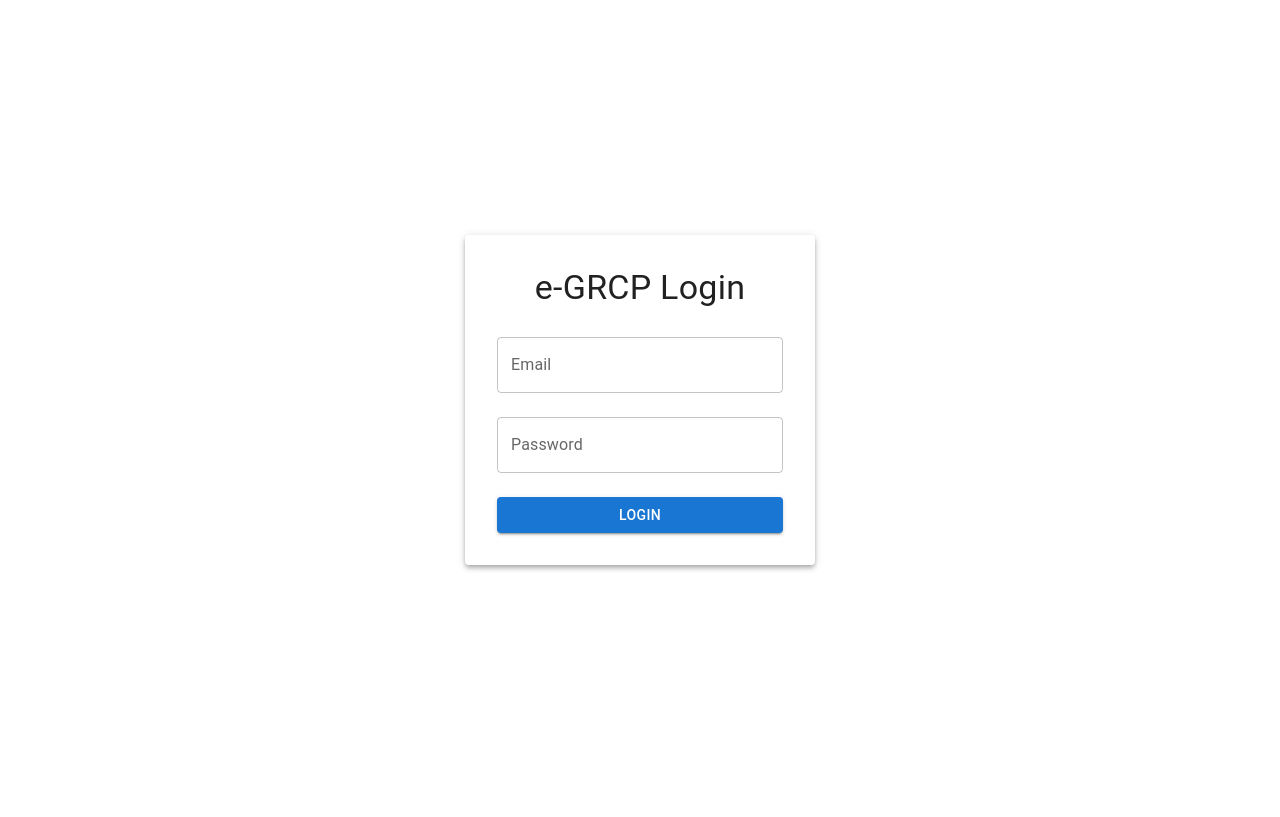
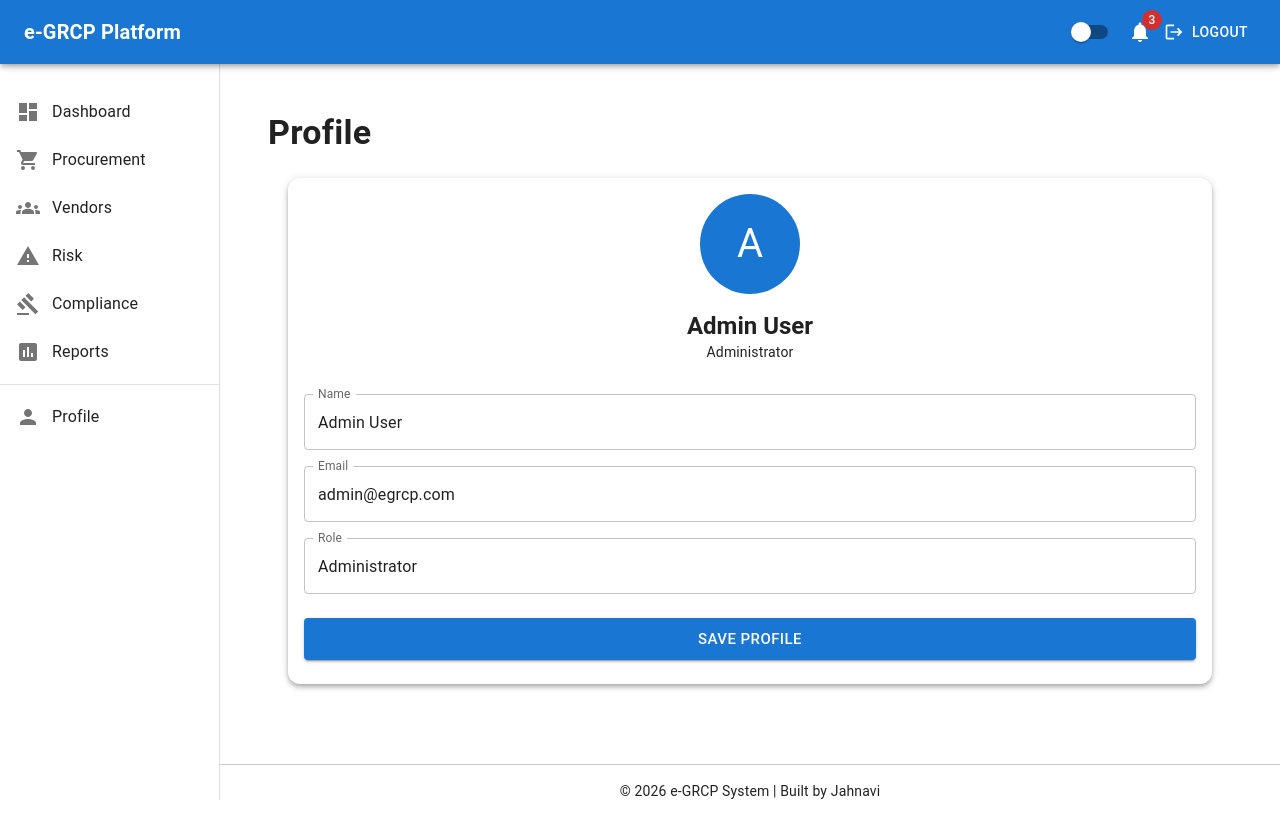
Before and after one commit to 20Jahnavi/e-grcp-frontend, a React (Vite) app: page /profile in a window 1280 px wide. Before the commit this address led to /. Built offline with nearby package versions, Linux system fonts and the light colour scheme; sample sign-in values are in the browser's storage.

Commit message:
frontend deploy

```diff
--- a/src/features/auth/pages/LoginPage.jsx
+++ b/src/features/auth/pages/LoginPage.jsx
@@ -1,3 +1,4 @@
+
 import { useState } from "react";
 
 import { useNavigate }
@@ -29,13 +30,10 @@ function LoginPage() {
 
   const handleLogin = () => {
 
-    // Admin Login
+    // ADMIN LOGIN
     if (
-      email ===
-        "admin@gmail.com" &&
-
-      password ===
-        "admin@123"
+      email === "admin" &&
+      password === "admin123"
     ) {
 
       localStorage.setItem(
@@ -49,19 +47,17 @@ function LoginPage() {
       );
 
       toast.success(
-        "Admin Login Successful!"
+        "Login Successful"
       );
 
       navigate("/dashboard");
+
     }
 
-    // Employee Login
+    // USER LOGIN
     else if (
-      email ===
-        "jaanu@gmail.com" &&
-
-      password ===
-        "jaanu@123"
+      email === "user" &&
+      password === "user123"
     ) {
 
       localStorage.setItem(
@@ -71,23 +67,26 @@ function LoginPage() {
 
       localStorage.setItem(
         "role",
-        "employee"
+        "user"
       );
 
       toast.success(
-        "Employee Login Successful!"
+        "Login Successful"
       );
 
       navigate("/dashboard");
+
     }
 
-    // Invalid Login
+    // INVALID LOGIN
     else {
 
       toast.error(
-        "Invalid Email or Password"
+        "Invalid Credentials"
       );
+
     }
+
   };
 
   return (
@@ -119,7 +118,7 @@ function LoginPage() {
 
         <TextField
           fullWidth
-          label="Email"
+          label="Username"
           margin="normal"
           value={email}
           onChange={(e) =>
--- a/src/features/compliance/CompliancePage.jsx
+++ b/src/features/compliance/CompliancePage.jsx
@@ -47,7 +47,6 @@ function CompliancePage() {
         {complianceData.map((item) => (
 
           <Grid
-            item
             xs={12}
             md={4}
             key={item.id}
--- a/src/features/dashboard/DashboardPage.jsx
+++ b/src/features/dashboard/DashboardPage.jsx
@@ -1,3 +1,4 @@
+
 import {
   Box,
   Typography,
@@ -87,7 +88,7 @@ function DashboardPage() {
         sx={{ mb: 4 }}
       >
 
-        <Grid item xs={12} md={3}>
+        <Grid xs={12} md={3}>
 
           <Card>
 
@@ -107,7 +108,7 @@ function DashboardPage() {
 
         </Grid>
 
-        <Grid item xs={12} md={3}>
+        <Grid xs={12} md={3}>
 
           <Card>
 
@@ -127,7 +128,7 @@ function DashboardPage() {
 
         </Grid>
 
-        <Grid item xs={12} md={3}>
+        <Grid xs={12} md={3}>
 
           <Card>
 
@@ -147,7 +148,7 @@ function DashboardPage() {
 
         </Grid>
 
-        <Grid item xs={12} md={3}>
+        <Grid xs={12} md={3}>
 
           <Card>
 
@@ -173,7 +174,7 @@ function DashboardPage() {
       <Grid container spacing={3}>
 
         {/* Pie Chart */}
-        <Grid item xs={12} md={6}>
+        <Grid xs={12} md={6}>
 
           <Card>
 
@@ -234,7 +235,7 @@ function DashboardPage() {
         </Grid>
 
         {/* Bar Chart */}
-        <Grid item xs={12} md={6}>
+        <Grid xs={12} md={6}>
 
           <Card>
 
--- a/src/features/profile/ProfilePage.jsx
+++ b/src/features/profile/ProfilePage.jsx
@@ -9,28 +9,21 @@ import {
   Button,
 } from "@mui/material";
 
-import {
-  useState,
-} from "react";
+import { useState } from "react";
 
-import { toast }
-from "react-toastify";
+import { toast } from "react-toastify";
 
 function ProfilePage() {
 
-  const [
-    profile,
-    setProfile,
-  ] = useState({
-    name: "Admin User",
-    email:
-      "admin@egrcp.com",
-    role: "Administrator",
-  });
+  const [profile, setProfile] =
+    useState({
+      name: "Admin User",
+      email: "admin@egrcp.com",
+      role: "Administrator",
+    });
 
-  const handleChange = (
-    e
-  ) => {
+  // Handle Input Change
+  const handleChange = (e) => {
 
     setProfile({
       ...profile,
@@ -40,6 +33,7 @@ function ProfilePage() {
 
   };
 
+  // Save Profile
   const handleSave = () => {
 
     toast.success(
@@ -52,28 +46,41 @@ function ProfilePage() {
 
     <Box sx={{ p: 3 }}>
 
+      {/* Title */}
       <Typography
         variant="h4"
-        sx={{ mb: 3 }}
+        sx={{
+          mb: 3,
+          fontWeight: "bold",
+        }}
       >
         Profile
       </Typography>
 
+      {/* Main Grid */}
       <Grid
         container
-        justifyContent="center"
+        sx={{
+          justifyContent: "center",
+        }}
       >
 
+        {/* Profile Card */}
         <Grid
-          item
           xs={12}
           md={6}
         >
 
-          <Card>
+          <Card
+            elevation={4}
+            sx={{
+              borderRadius: 3,
+            }}
+          >
 
             <CardContent>
 
+              {/* Avatar Section */}
               <Box
                 sx={{
                   display: "flex",
@@ -81,7 +88,7 @@ function ProfilePage() {
                     "column",
                   alignItems:
                     "center",
-                  mb: 3,
+                  mb: 4,
                 }}
               >
 
@@ -91,17 +98,34 @@ function ProfilePage() {
                     height: 100,
                     mb: 2,
                     fontSize: 40,
+                    bgcolor:
+                      "primary.main",
                   }}
                 >
-                  A
+                  {profile.name
+                    ?.charAt(0)}
                 </Avatar>
 
-                <Typography variant="h5">
-                  Admin User
+                <Typography
+                  variant="h5"
+                  sx={{
+                    fontWeight:
+                      "bold",
+                  }}
+                >
+                  {profile.name}
+                </Typography>
+
+                <Typography
+                  variant="body2"
+                  color="text.secondary"
+                >
+                  {profile.role}
                 </Typography>
 
               </Box>
 
+              {/* Name */}
               <TextField
                 fullWidth
                 label="Name"
@@ -113,6 +137,7 @@ function ProfilePage() {
                 sx={{ mb: 2 }}
               />
 
+              {/* Email */}
               <TextField
                 fullWidth
                 label="Email"
@@ -124,6 +149,7 @@ function ProfilePage() {
                 sx={{ mb: 2 }}
               />
 
+              {/* Role */}
               <TextField
                 fullWidth
                 label="Role"
@@ -135,9 +161,11 @@ function ProfilePage() {
                 sx={{ mb: 3 }}
               />
 
+              {/* Save Button */}
               <Button
                 fullWidth
                 variant="contained"
+                size="large"
                 onClick={
                   handleSave
                 }
@@ -156,6 +184,7 @@ function ProfilePage() {
     </Box>
 
   );
+
 }
 
 export default ProfilePage;
--- a/src/features/reports/ReportsPage.jsx
+++ b/src/features/reports/ReportsPage.jsx
@@ -76,7 +76,6 @@ function ReportsPage() {
 
         {/* Pie Chart */}
         <Grid
-          item
           xs={12}
           md={6}
         >
@@ -141,7 +140,6 @@ function ReportsPage() {
 
         {/* Bar Chart */}
         <Grid
-          item
           xs={12}
           md={6}
         >
--- a/src/features/risk/RiskPage.jsx
+++ b/src/features/risk/RiskPage.jsx
@@ -47,7 +47,6 @@ function RiskPage() {
         {risks.map((risk) => (
 
           <Grid
-            item
             xs={12}
             md={4}
             key={risk.id}
--- a/src/features/vendors/VendorListPage.jsx
+++ b/src/features/vendors/VendorListPage.jsx
@@ -1,3 +1,4 @@
+
 import { useEffect, useState } from "react";
 
 import {
@@ -50,11 +51,9 @@ function VendorListPage() {
     (state) => state.vendors || {}
   );
 
-  // Search
   const [search, setSearch] =
     useState("");
 
-  // Pagination
   const [page, setPage] =
     useState(0);
 
@@ -63,17 +62,14 @@ function VendorListPage() {
     setRowsPerPage,
   ] = useState(5);
 
-  // Dialog
   const [
     openDialog,
     setOpenDialog,
   ] = useState(false);
 
-  // Edit Mode
   const [editId, setEditId] =
     useState(null);
 
-  // Form
   const [
     newVendor,
     setNewVendor,
@@ -84,14 +80,12 @@ function VendorListPage() {
     status: "Active",
   });
 
-  // Fetch Vendors
   useEffect(() => {
 
     dispatch(fetchVendors());
 
   }, [dispatch]);
 
-  // Search Filter
   const filteredVendors =
     vendors.filter((vendor) =>
       vendor.name
@@ -101,7 +95,6 @@ function VendorListPage() {
         )
     );
 
-  // Statistics
   const activeVendors =
     vendors.filter(
       (vendor) =>
@@ -115,7 +108,6 @@ function VendorListPage() {
         vendor.risk === "High"
     ).length;
 
-  // Pagination
   const handleChangePage = (
     event,
     newPage
@@ -136,9 +128,9 @@ function VendorListPage() {
       );
 
       setPage(0);
+
     };
 
-  // Open Dialog
   const handleOpenDialog =
     () => {
 
@@ -155,7 +147,6 @@ function VendorListPage() {
 
     };
 
-  // Close Dialog
   const handleCloseDialog =
     () => {
 
@@ -163,7 +154,6 @@ function VendorListPage() {
 
     };
 
-  // Edit Vendor
   const handleEdit = (
     vendor
   ) => {
@@ -183,7 +173,6 @@ function VendorListPage() {
 
   };
 
-  // Save Vendor
   const handleSaveVendor =
     async () => {
 
@@ -197,11 +186,11 @@ function VendorListPage() {
         );
 
         return;
+
       }
 
       try {
 
-        // Edit
         if (editId !== null) {
 
           await dispatch(
@@ -218,7 +207,6 @@ function VendorListPage() {
 
         }
 
-        // Add
         else {
 
           await dispatch(
@@ -230,6 +218,7 @@ function VendorListPage() {
           toast.success(
             "Vendor Added"
           );
+
         }
 
         dispatch(
@@ -238,7 +227,9 @@ function VendorListPage() {
 
         setOpenDialog(false);
 
-      } catch (error) {
+      }
+
+      catch (error) {
 
         toast.error(
           "Operation Failed"
@@ -248,7 +239,6 @@ function VendorListPage() {
 
     };
 
-  // Delete Vendor
   const handleDelete =
     async (id) => {
 
@@ -266,7 +256,9 @@ function VendorListPage() {
           fetchVendors()
         );
 
-      } catch (error) {
+      }
+
+      catch (error) {
 
         toast.error(
           "Delete Failed"
@@ -276,7 +268,6 @@ function VendorListPage() {
 
     };
 
-  // Loading
   if (loading) {
 
     return (
@@ -284,9 +275,9 @@ function VendorListPage() {
         Loading Vendors...
       </Typography>
     );
+
   }
 
-  // Error
   if (error) {
 
     return (
@@ -297,13 +288,13 @@ function VendorListPage() {
         {error}
       </Typography>
     );
+
   }
 
   return (
 
     <Box sx={{ p: 3 }}>
 
-      {/* Header */}
       <Box
         sx={{
           display: "flex",
@@ -329,14 +320,14 @@ function VendorListPage() {
 
       </Box>
 
-      {/* Summary Cards */}
+      {/* FIXED GRID */}
       <Grid
         container
         spacing={3}
         sx={{ mb: 3 }}
       >
 
-        <Grid item xs={12} md={4}>
+        <Grid size={{ xs: 12, md: 4 }}>
 
           <Card>
 
@@ -356,7 +347,7 @@ function VendorListPage() {
 
         </Grid>
 
-        <Grid item xs={12} md={4}>
+        <Grid size={{ xs: 12, md: 4 }}>
 
           <Card>
 
@@ -376,7 +367,7 @@ function VendorListPage() {
 
         </Grid>
 
-        <Grid item xs={12} md={4}>
+        <Grid size={{ xs: 12, md: 4 }}>
 
           <Card>
 
@@ -398,7 +389,6 @@ function VendorListPage() {
 
       </Grid>
 
-      {/* Search */}
       <TextField
         label="Search Vendor"
         variant="outlined"
@@ -412,7 +402,6 @@ function VendorListPage() {
         }
       />
 
-      {/* Table */}
       <TableContainer
         component={Paper}
       >
@@ -545,13 +534,13 @@ function VendorListPage() {
                   </TableCell>
 
                 </TableRow>
+
               ))}
 
           </TableBody>
 
         </Table>
 
-        {/* Pagination */}
         <TablePagination
           component="div"
           count={
@@ -576,13 +565,11 @@ function VendorListPage() {
 
       </TableContainer>
 
-      {/* Dialog */}
       <Dialog
         open={openDialog}
         onClose={
           handleCloseDialog
         }
-        disableRestoreFocus
       >
 
         <DialogTitle>
@@ -711,7 +698,9 @@ function VendorListPage() {
       </Dialog>
 
     </Box>
+
   );
+
 }
 
 export default VendorListPage;
--- a/src/routes/ProtectedRoute.jsx
+++ b/src/routes/ProtectedRoute.jsx
@@ -1,13 +1,19 @@
-import { Navigate } from "react-router-dom";
+import { Navigate }
+from "react-router-dom";
 
-function ProtectedRoute({ children }) {
-  const isAuthenticated = localStorage.getItem("isLoggedIn");
+function ProtectedRoute({
+  children,
+}) {
 
-  if (!isAuthenticated) {
-    return <Navigate to="/" />;
-  }
+  const isAuthenticated =
+    localStorage.getItem(
+      "isAuthenticated"
+    );
 
-  return children;
+  return isAuthenticated
+    ? children
+    : <Navigate to="/" />;
+
 }
 
 export default ProtectedRoute;
```
